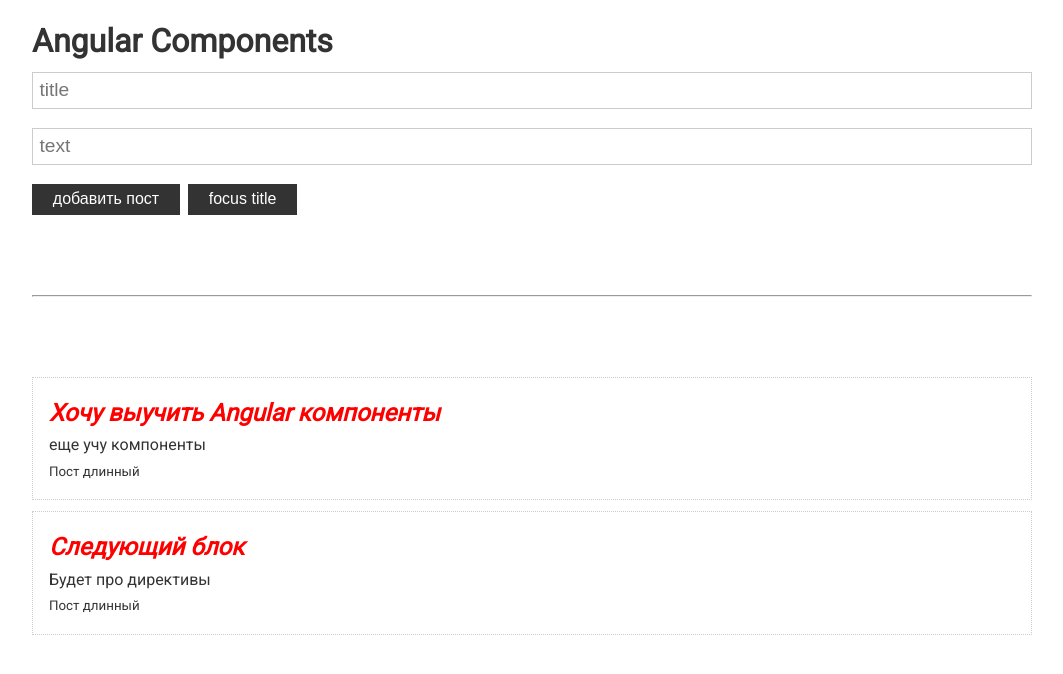
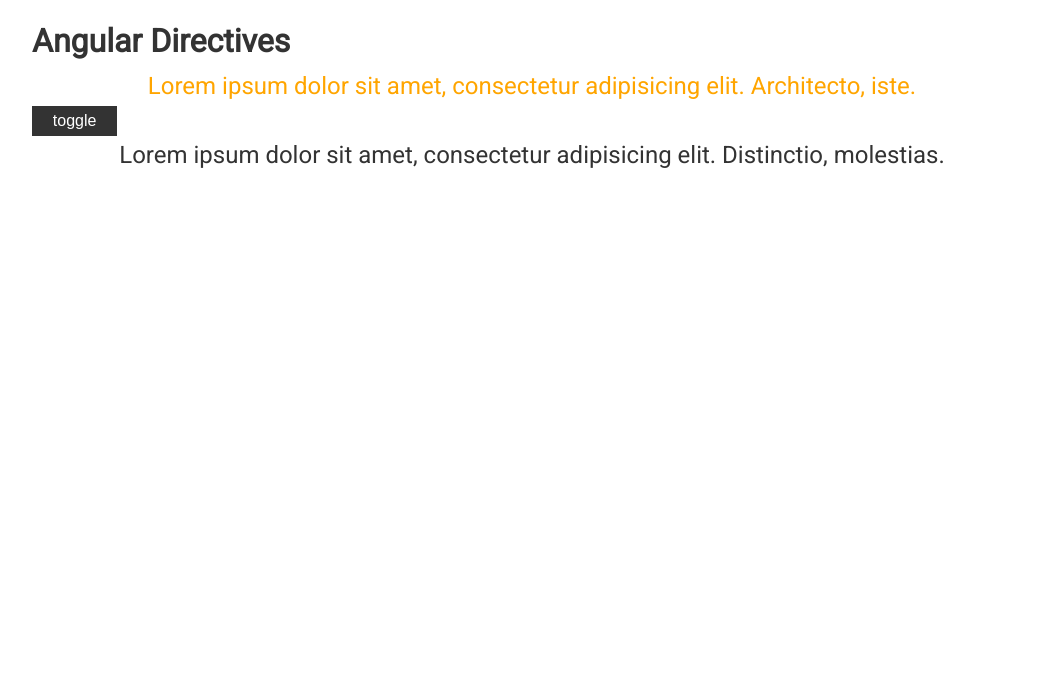
Before and after one commit to Tevin-J/ng-course, an Angular app: page / in a window 1280 px wide. Shown: the top 674 px of the page, without its empty margins (108-1171 px from the left). Built offline with nearby package versions, Linux system fonts and the light colour scheme.

Commit message:
block 4 - directives

```diff
--- a/src/app/app.component.html
+++ b/src/app/app.component.html
@@ -1,29 +1,14 @@
 <div class="container">
-  <h1>Angular Components</h1>
+  <h1>Angular Directives</h1>
 
-  <!--сюда мы получаем onAdd параметр из дочерней компоненты,
-  и когда мы его получаем, мы вызваем метод updatePosts, в
-  который должны передать те данные, которые нам пришли из
-  дочерней компоненты с помощью $event. потому что если мы в
-  Angular вызываем пустой метод в Angular, то теряется тот параметр,
-  который мы передавали. поэтому чтоб передать какой-то {} в метод,
-  мы должны использовать ключевое слово $event-->
-  <app-post-form (onAdd)="updatePosts($event)"></app-post-form>
+  <p appStyle="red" fontWeight="bold">Lorem ipsum dolor sit amet, consectetur adipisicing elit. Architecto, iste.</p>
 
-  <hr>
+  <button class="btn" (click)="isVisible = !isVisible">toggle</button>
 
-  <!--передавать параметры внутрь компоненты можно и пробрасывая между
-  тегами компоненты html с нужными данными, но чтоб они появились на странице,
-  нужно их отразить в дочерней компоненте с помощью тега ng-content-->
-  <app-post *ngFor="let p of posts" [post]="p">
-    <!--чтоб получить в дочерней компоненте доступ до конкретного html-элемента, который
-    мы получаем как <ng-content></ng-content>, нужно отметить в родительской компоненте
-    этот элемент через #, а в дочерней получить его через декоратор @ContentChild-->
-    <div #info>
-      <small *ngIf="p.text.length > 10; else short">Пост длинный</small>
-      <ng-template #short>
-        <small>Пост короткий</small>
-      </ng-template>
-    </div>
-  </app-post>
+  <!--обращаемся к своей собственной структурной директиве-->
+  <div *appIfnot="!isVisible">
+    <p>Lorem ipsum dolor sit amet, consectetur adipisicing elit. Distinctio, molestias.</p>
+  </div>
+
+
 </div>
--- a/src/app/app.component.scss
+++ b/src/app/app.component.scss
@@ -0,0 +1,4 @@
+p {
+  font-size: 1.5rem;
+  text-align: center;
+}
--- a/src/app/app.component.ts
+++ b/src/app/app.component.ts
@@ -1,22 +1,11 @@
 import { Component } from '@angular/core';
 
-export interface IPost {
-  title: string;
-  text: string;
-  id?: number;
-}
 @Component({
   selector: 'app-root',
   templateUrl: './app.component.html',
   styleUrls: ['./app.component.scss']
 })
 export class AppComponent {
-  posts: Array<IPost> = [
-    {title: 'Хочу выучить Angular компоненты', text: 'еще учу компоненты', id: 1},
-    {title: 'Следующий блок', text: 'Будет про директивы', id: 2},
-  ];
+  isVisible = true;
 
-  updatePosts(post) {
-    this.posts.unshift(post);
-  }
 }
--- /dev/null
+++ b/src/app/directives/ifnot.directive.ts
@@ -0,0 +1,27 @@
+import {Directive, Input, TemplateRef, ViewContainerRef} from '@angular/core';
+
+@Directive({
+  selector: '[appIfnot]'
+})
+export class IfnotDirective {
+
+  /*получаем свойство-сеттер, которое получает какое-то булево значение, на основании
+  которого будут происходить изменения с отрисовкой блока в ViewContainerRef*/
+  @Input('appIfnot') set ifNot(condition: boolean) {
+    if (!condition) {
+      /*показать элемент*/
+      this.viewContainer.createEmbeddedView(this.templateRef);
+    } else {
+      /*скрыть*/
+      this.viewContainer.clear();
+    }
+  }
+
+  /*для создания своей собственной структурной директивы, необходимо инжектировать
+  2 сущности: TemplateRef, дающая доступ до шаблона внутри тега ng-template и
+  ViewContainerRef, дающая доступ к самому тегу ng-template. ng-template оборачивает
+  разметку, которую мы хотим поместить в собственную структурную директиву*/
+  constructor(private templateRef: TemplateRef<any>,
+              private viewContainer: ViewContainerRef) { }
+
+}
--- /dev/null
+++ b/src/app/directives/style.directive.ts
@@ -0,0 +1,45 @@
+import {Directive, ElementRef, HostListener, Input, Renderer2} from '@angular/core';
+
+/*создаем свою собственную директиву, отвечающую за стили, помечаем данный
+класс декоратором @Directive, и в метаданных прописываем свойство selector,
+которое является строкой, значение которой взято в квадратные скобки*/
+@Directive({
+  selector: '[appStyle]'
+})
+
+export class StyleDirective {
+
+  /*получаем параметры из шаблона в директиву и используем эту переменную
+  для изменения стилей, должны в скобках указать ее имя из шаблона*/
+  @Input('appStyle') color = 'blue';
+  @Input('fontWeight') fontWeight = 'normal';
+
+  /*в конструкторе делаем dependency injection, создаем приватную переменную, в
+  которую инжектируем объект типа ElementRef, у этого объекта есть свойство
+  nativeElement, в котором мы получаем доступ к текущему html-элементу. также мы
+  инжектируем в директиву еще один объект типа Renderer2. у этого объекта есть
+  методы по изменению стилей для того html-элемента, который мы укажем*/
+  constructor(
+    private renderer2: Renderer2,
+    private elementRef: ElementRef
+  ) {
+    this.renderer2.setStyle(this.elementRef.nativeElement, 'color', 'orange');
+  }
+
+  /*декоратор @HostListener служит для добавления событий в директиву. принимает
+  название события и массив с событием. далее добавляем директиве метод, в котором
+  будем изменять стили для выбранного html-элемента когда выполнится событие*/
+  @HostListener('click', ['$event.target']) onClick(event: Event) {
+    console.log(event);
+  }
+
+  @HostListener('mouseenter') onEnter() {
+    this.renderer2.setStyle(this.elementRef.nativeElement, 'color', this.color);
+    this.renderer2.setStyle(this.elementRef.nativeElement, 'fontWeight', this.fontWeight);
+  }
+
+  @HostListener('mouseleave') onLeave() {
+    this.renderer2.setStyle(this.elementRef.nativeElement, 'color', null);
+    this.renderer2.setStyle(this.elementRef.nativeElement, 'fontWeight', null);
+  }
+}
--- a/src/app/post-form/post-form.component.html
+++ /dev/null
@@ -1,12 +0,0 @@
-<div>
-  <input type="text"
-         class="form-control"
-         placeholder="title"
-         [(ngModel)]="title"
-         #titleInput
-  >
-  <input type="text" class="form-control" placeholder="text" [(ngModel)]="text">
-
-  <button class="btn" (click)="addPost()">добавить пост</button>
-  <button class="btn" (click)="focusTitle()">focus title</button>
-</div>
--- a/src/app/post-form/post-form.component.ts
+++ /dev/null
@@ -1,54 +0,0 @@
-import {Component, ElementRef, EventEmitter, OnInit, Output, ViewChild} from '@angular/core';
-import { IPost } from '../app.component';
-
-@Component({
-  selector: 'app-post-form',
-  templateUrl: './post-form.component.html',
-  styleUrls: ['./post-form.component.scss']
-})
-export class PostFormComponent implements OnInit {
-
-  /*чтоб данные передать из дочерней компоненты в родительскую, нужно их
-  передать через переменную, которая будет иметь декоратор @Output(), также
-  эта переменная должна быть создана от класса EventEmitter, в котором
-  мы в дженерике указываем, какого типа данные принимает эта переменная*/
-  @Output() onAdd: EventEmitter<IPost> = new EventEmitter<IPost>();
-
-  /*с помощью ViewChild получаем в переменной inputRef доступ до указанного
-  DOM-элемента. titleInput мы пометили в шаблоне с помощью #titleInput.*/
-  @ViewChild('titleInput') inputRef: ElementRef;
-  title = '';
-  text = '';
-
-  constructor() { }
-
-  ngOnInit(): void {
-  }
-
-  /*с помощью 2-way-binding для title и text, у нас при вводе в инпут будут
-  обновляться свойства title и text. когда мы нажимаем на кнопку добавить -
-  вызыватся метод addPost, который проверяет заполнены ли инпуты и создает
-  пост, затем обнуляя инпуты*/
-  addPost() {
-    if (this.title.trim() && this.text.trim()) {
-      const post: IPost = {
-        title: this.title,
-        text: this.text
-      };
-
-      /*с помощью метода emit переменной, созданной от класса EventEmitter,
-      дочерняя компонента передаст в родительскую указанные данные*/
-      this.onAdd.emit(post);
-
-      this.title = this.text = '';
-    }
-  }
-
-  /*при клике на кнопку вызываем этот метод, который обращается к переменной,
-  хранящей указанный DOM-элемент, и обращаемся к его свойство nativeElement и
-  его методу focus(). поэтому при клике на кнопку у нас происходит фокус на инпут*/
-  focusTitle() {
-    this.inputRef.nativeElement.focus();
-  }
-
-}
--- a/src/app/post/post.component.html
+++ /dev/null
@@ -1,8 +0,0 @@
-<div class="card">
-  <h2>{{post.title}}</h2>
-  <p>{{post.text}}</p>
-
-  <!--тегом ng-content мы принимаем контент из родительской
-  компоненты, засунутый между тегами данной компоненты-->
-  <ng-content></ng-content>
-</div>
--- a/src/app/post/post.component.scss
+++ /dev/null
@@ -1,5 +0,0 @@
-h2 {
-  font-weight: bold;
-  font-style: italic;
-  color: red;
-}
--- a/src/app/post/post.component.ts
+++ /dev/null
@@ -1,23 +0,0 @@
-import {Component, ContentChild, ElementRef, Input, OnInit} from '@angular/core';
-import {IPost} from '../app.component';
-
-@Component({
-  selector: 'app-post',
-  templateUrl: './post.component.html',
-  styleUrls: ['./post.component.scss']
-})
-export class PostComponent implements OnInit {
-
-  /*чтоб получить данные, которые нам отдала родительская компонента,
-  нужно их обернуть декоратором @Input*/
-  @Input() post: IPost;
-
-  /*получаем html-элемент из родительской компоненты через декоратор @ContentChild()*/
-  @ContentChild('info', {static: true}) infoRef: ElementRef
-  constructor() { }
-
-  ngOnInit(): void {
-    console.log(this.infoRef.nativeElement);
-  }
-
-}
```
Also changed, not shown: src/app/app.module.ts (+4 -4 lines), src/app/post-form/post-form.component.scss (deleted).
